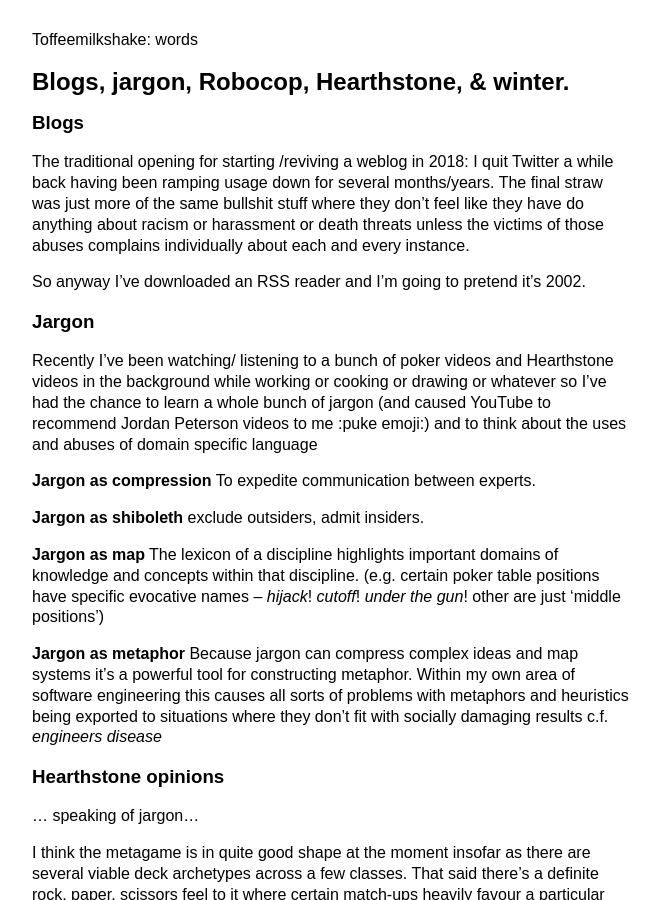
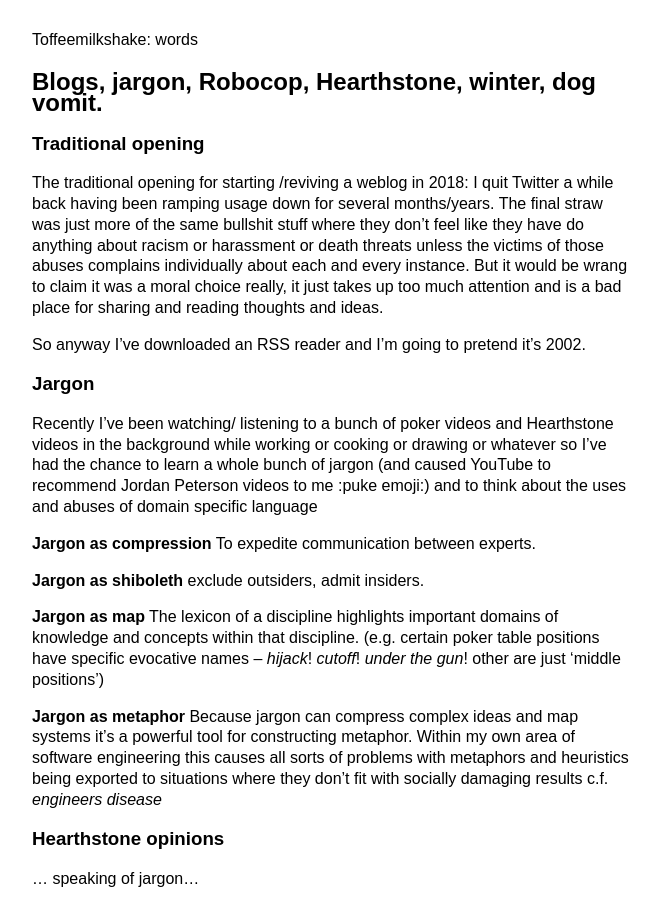
Before and after one commit to tomgp/words, a Jekyll site: the page built from _posts/2018-09-20-jargon.md, in a window 1280 px wide and 900 px high. Shown: the whole window, without its empty margins (308-967 px from the left). Built offline with Jekyll 4.4.1, drawn with Linux system fonts in a browser that asks for light colours; some of the changed text lies outside the part shown.

Commit message:
Update 2018-09-20-jargon.md

```diff
--- a/_posts/2018-09-20-jargon.md
+++ b/_posts/2018-09-20-jargon.md
@@ -1,11 +1,11 @@
 ---
 layout: post
-title: Blogs, jargon, Robocop, Hearthstone, & winter.
+title: Blogs, jargon, Robocop, Hearthstone, winter, dog vomit.
 ---
 
-### Blogs
+### Traditional opening
 
-The traditional opening for starting /reviving a weblog in 2018: I quit Twitter a while back having been ramping usage down for several months/years. The final straw was just more of the same bullshit stuff where they don't feel like they have do anything about racism or harassment or death threats unless the victims of those abuses complains individually about each and every instance.
+The traditional opening for starting /reviving a weblog in 2018: I quit Twitter a while back having been ramping usage down for several months/years. The final straw was just more of the same bullshit stuff where they don't feel like they have do anything about racism or harassment or death threats unless the victims of those abuses complains individually about each and every instance. But it would be wrang to claim it was a moral choice really, it just takes up too much attention and is a bad place for sharing and reading thoughts and ideas.
 
 So anyway I've downloaded an RSS reader and I'm going to pretend it's 2002.
 
```
Also changed, not shown: other parts of _posts/2018-09-20-jargon.md (+2 -2 lines).
